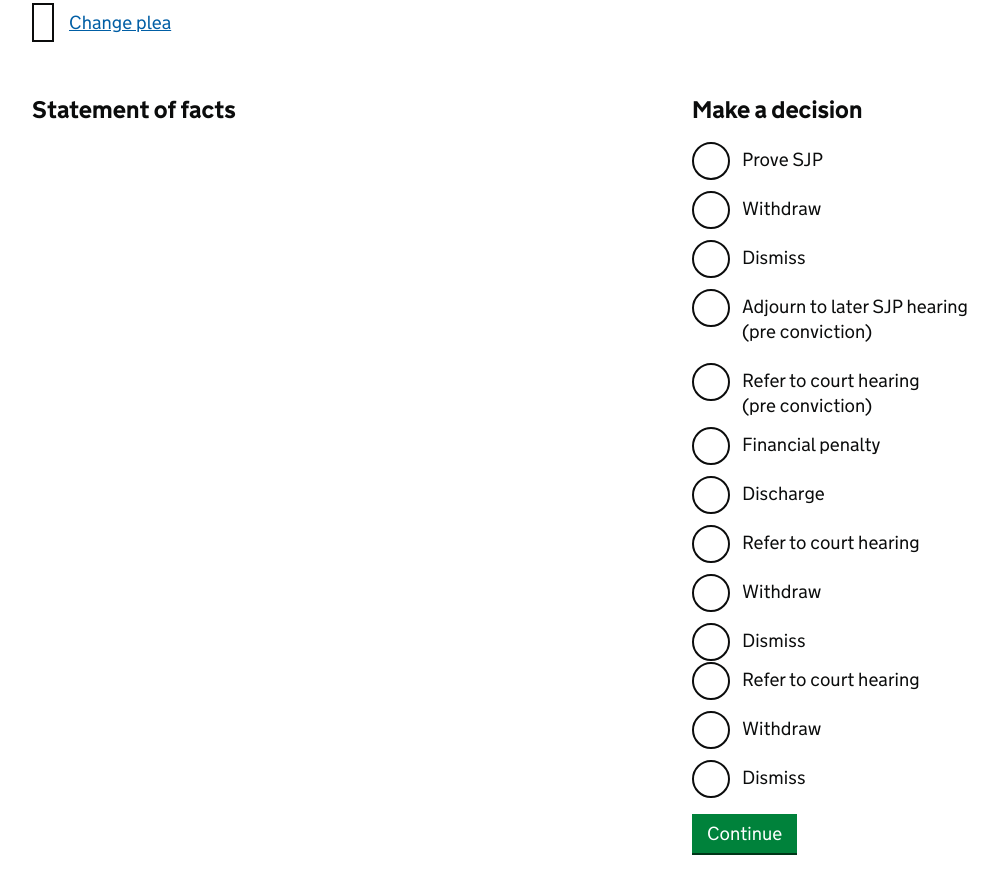
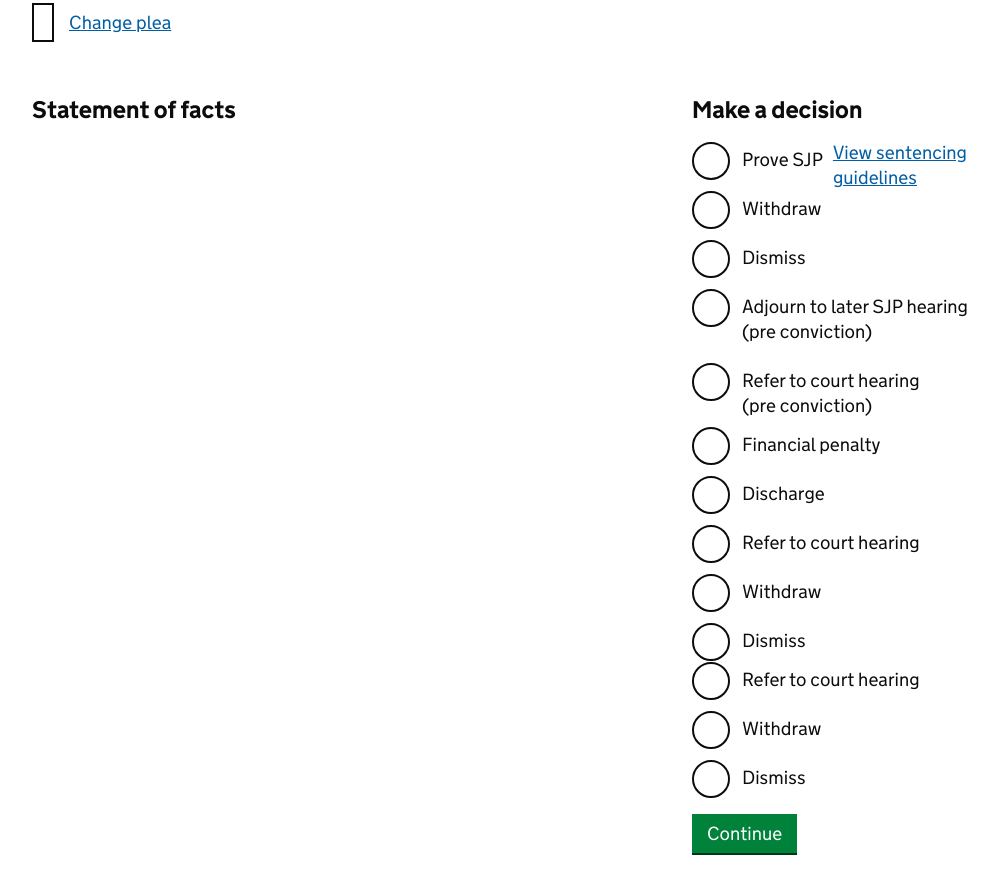
Before and after one commit to blackmonday/atcm-legaladviser, a website: page app/views/legaladviser/case-details-page.html in a window 1280 px wide. Shown: the part 841-1734 px from the top of the page, without its empty margins (128-1126 px from the left). Drawn offline with nearby package versions, Linux system fonts and the light colour scheme; files that its build step writes are made by us from their sources.

Commit message:
Addition of 'view sentencing guidelines' link
Addition of 'view sentencing guidelines' link so we can test whether this helps / hinders

```diff
--- a/app/views/legaladviser/case-details-page.html
+++ b/app/views/legaladviser/case-details-page.html
@@ -943,6 +943,7 @@
                                                 <input id="radio-4b" type="radio" name="make-a-decision-group-b" value="Refer to court hearing">
                                                 <label for="radio-4b">Refer to court hearing<br>(post conviction)</label>
                                             </div>
+                                            <a href="https://www.sentencingcouncil.org.uk/the-magistrates-court-sentencing-guidelines/">View sentencing guidelines</a></span>
 
                                         </fieldset>
                                     </div>
@@ -990,6 +991,8 @@
                                     <input id="radio-5-2" type="radio" name="make-a-decision-group" value="Dismiss">
                                     <label for="radio-5-2">Dismiss</label>
                                 </div>
+                                <a href="https://www.sentencingcouncil.org.uk/the-magistrates-court-sentencing-guidelines/">View sentencing guidelines</a></span>
+
                             </div>
 
                             <div id="notGuiltyPlea">
```
